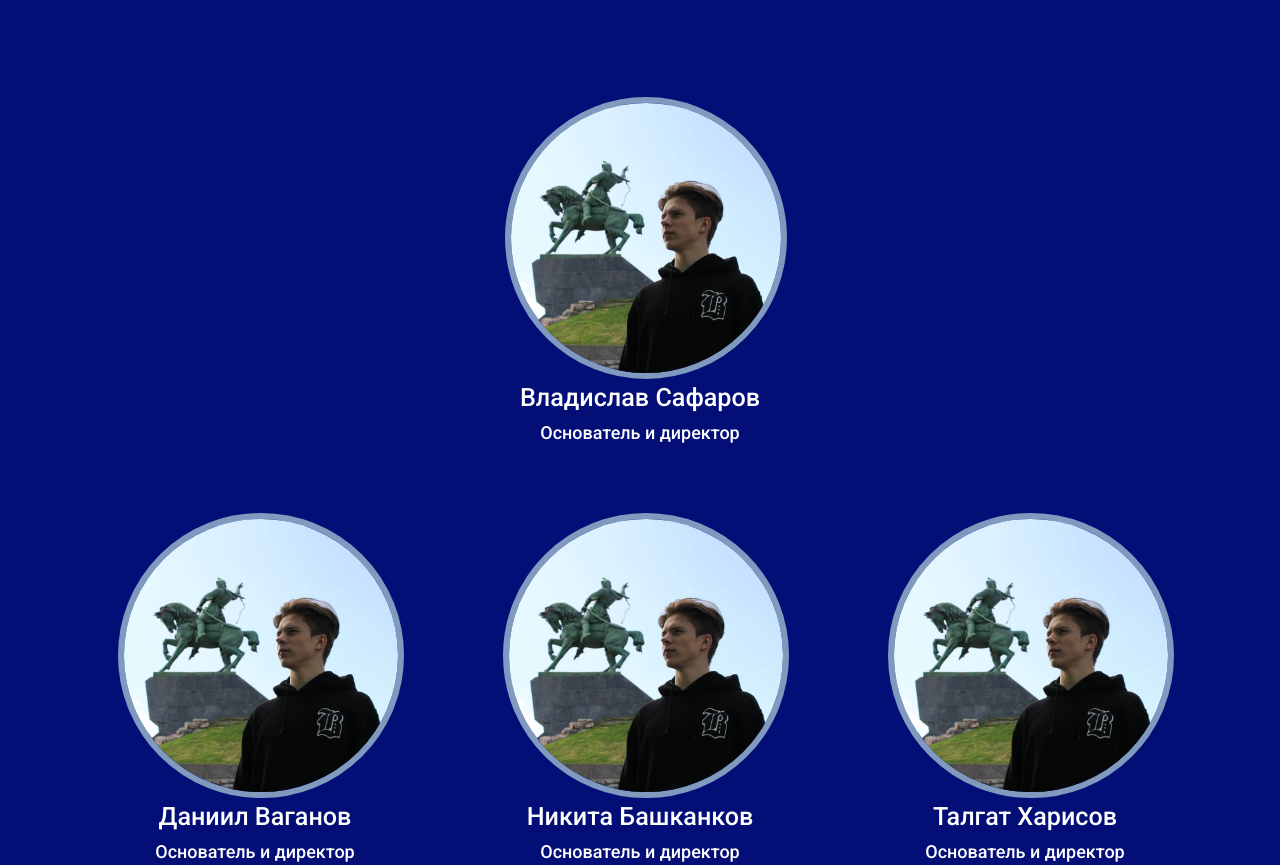
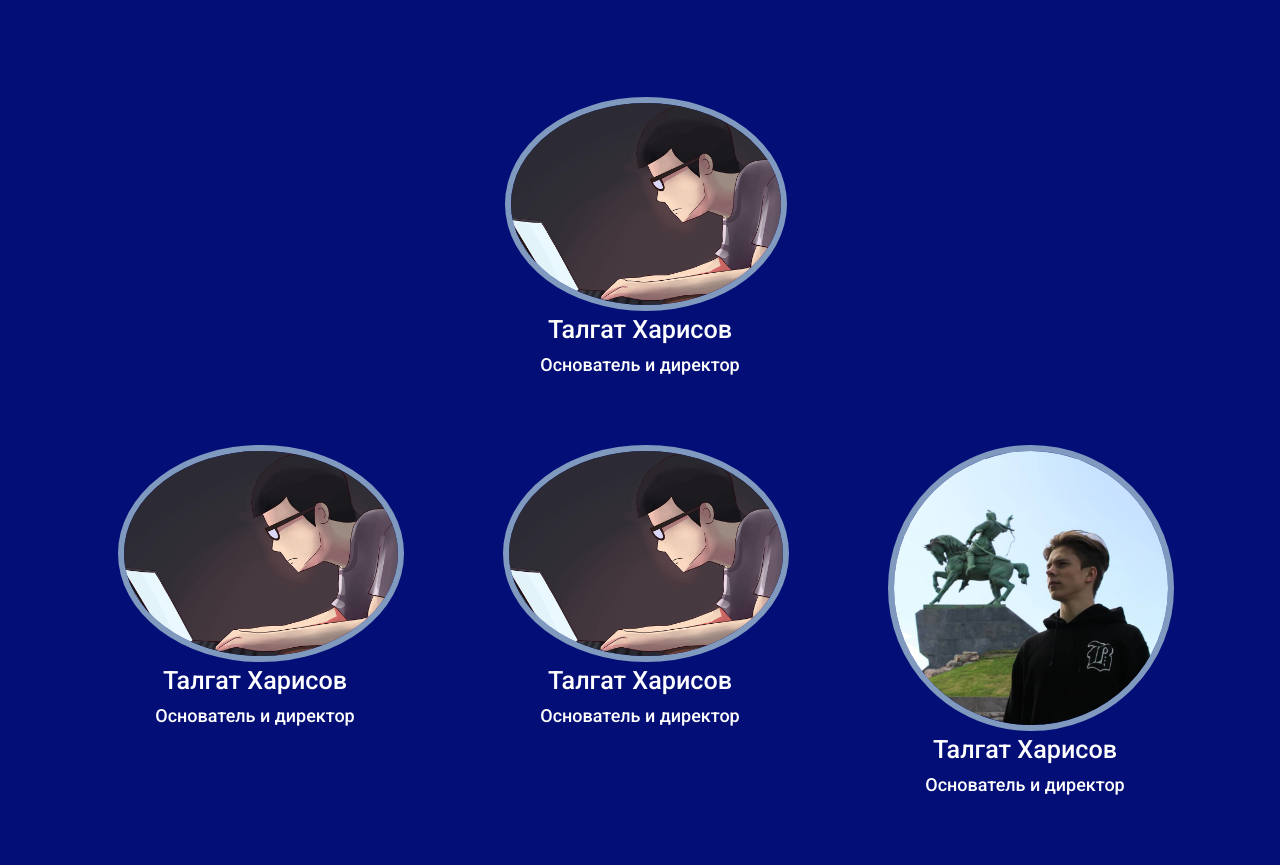
Before and after one commit to Sega-vin/Sega-vin.github.io, a plain HTML site: page Web/index.html in a window 1280 px wide. Shown: the part 3352-4217 px from the top of the page. Drawn offline with Linux system fonts and the light colour scheme.

Commit message:
Update index.html

```diff
--- a/Web/index.html
+++ b/Web/index.html
@@ -225,19 +225,19 @@
 			<section class="team" id="four">
 				<h2 class="team__title">Команда</h2>
 					<div class="team__developer team__developer--top">
-						<img class="developer__image" src="img/vaganov.jpg" alt="">
-						<h3 class="developer__title">Владислав Сафаров</h3>
+						<img class="developer__image" src="img/PROG.png" alt="">
+						<h3 class="developer__title">Талгат Харисов</h3>
 						<p class="developer__text">Основатель и директор</p>
 					</div>
 				<div class="team__wrapper">
 					<div class="team__developer team__developer--bottom">
-						<img class="developer__image" src="img/vaganov.jpg" alt="">
-						<h3 class="developer__title">Даниил Ваганов</h3>
+						<img class="developer__image" src="img/PROG.png" alt="">
+						<h3 class="developer__title">Талгат Харисов</h3>
 						<p class="developer__text">Основатель и директор</p>
 					</div>
 					<div class="team__developer team__developer--bottom">
-						<img class="developer__image" src="img/vaganov.jpg" alt="">
-						<h3 class="developer__title">Никита Башканков</h3>
+						<img class="developer__image" src="img/PROG.png" alt="">
+						<h3 class="developer__title">Талгат Харисов</h3>
 						<p class="developer__text">Основатель и директор</p>
 					</div>
 					<div class="team__developer team__developer--bottom">
@@ -404,13 +404,13 @@
 				<div class="contant__info">
 					<ul class="info__list">
 						<li class="info__item">Адрес:
-							<a  class="info__link"href="">ул. Генерала Горбатова, 11, Уфа</a>
+							<a  class="info__link"href="">ул. проспект Октября, 11, Уфа</a>
 						</li>
 						<li class="info__item">Позвонить:
-							<a class="info__link"href="">7 (347) 225-89-03</a>
+							<a class="info__link"href="">7 (347) 265-09-03</a>
 						</li>
 						<li class="info__item">Написать:
-							<a  class="info__link"href="">hellougkr@gmail.ru</a>
+							<a  class="info__link"href="">WebDeveloper@gmail.com</a>
 						</li>
 						<li class="info__item">Мы в социальных сетях:
 							<div class="info__icon-wrapper">
@@ -565,7 +565,7 @@
 				</svg>
 						<h2 class="logo-wrapper__title visually-hidden">Web Develover Team</h2>
 			</a>
-			<p class="main-footer__text"><small>2019 ©<span>UGKR</span>, Все права защищены</small></p>
+			<p class="main-footer__text"><small>2019 ©<span>UOFA</span>, Все права защищены</small></p>
 		</div>
 	</footer>
 	<script src="js/jQuery.js"></script>
```
